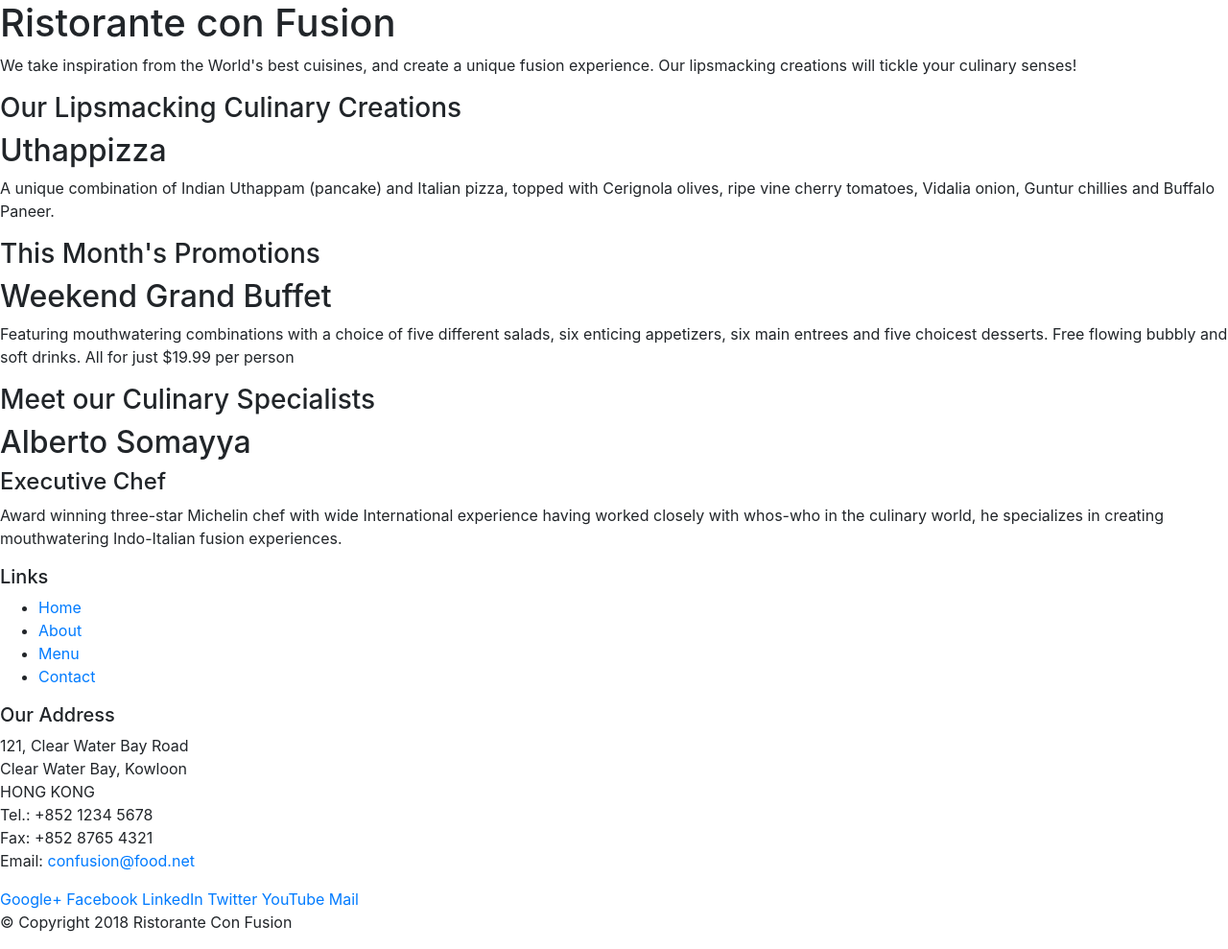
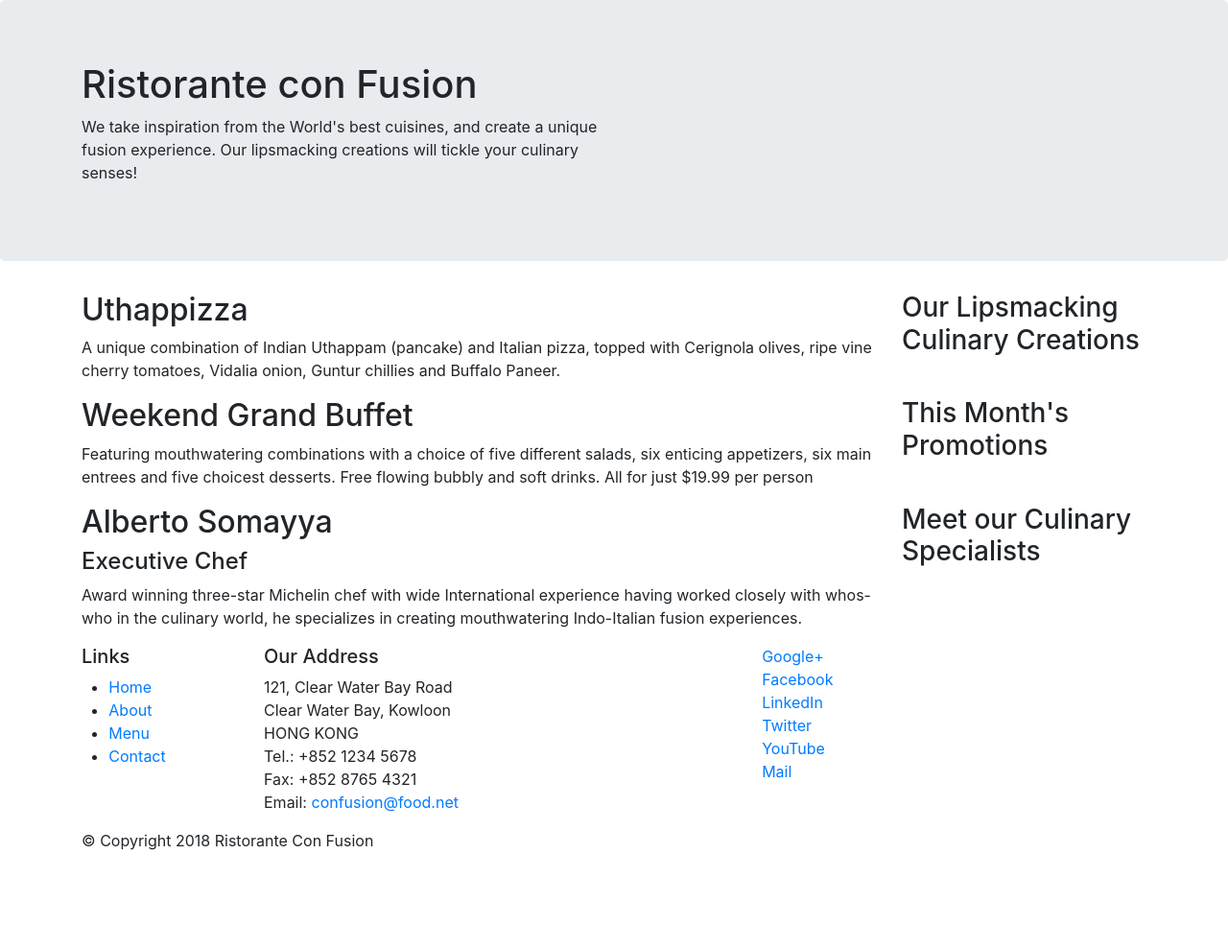
Before and after one commit to masfandyar/project, a website: page index.html in a window 1280 px wide. Shown: the whole page at 96% size. After the commit the page ends 904 px from the top, so only its background shows below. Drawn offline with nearby package versions, Linux system fonts and the light colour scheme.

Commit message:
Bootstrap Grid Part 1

```diff
--- a/index.html
+++ b/index.html
@@ -14,46 +14,46 @@
 
 <body>
 
-    <header>
-        <div>
-            <div>
-                <div>
+    <header class="jumbotron">
+        <div class="container">
+            <div class="row">
+                <div class="col-12 col-sm-6">
                     <h1>Ristorante con Fusion</h1>
                     <p>We take inspiration from the World's best cuisines, and create a unique fusion experience. Our lipsmacking creations will tickle your culinary senses!</p>
                 </div>
-                <div>
+                <div class="col-12 col-sm">
                 </div>
             </div>
         </div>
     </header>
 
-    <div>
-        <div>
-            <div>
+    <div class="container">
+        <div class="row">
+            <div class="col-12 col-sm-4 order-sm-last col-md-3">
                 <h3>Our Lipsmacking Culinary Creations</h3>
             </div>
-            <div>
+            <div class="col col-sm order-sm-first col-md">
                 <h2>Uthappizza</h2>
                 <p>A unique combination of Indian Uthappam (pancake) and Italian pizza, topped with Cerignola olives, ripe vine cherry tomatoes, Vidalia onion, Guntur chillies and Buffalo Paneer.</p>
             </div>
         </div>
 
 
-        <div>
-            <div>
+        <div class="row">
+            <div class="col-12 col-sm-4 order-sm-last col-md-3">
                 <h3>This Month's Promotions</h3>
             </div>
-            <div>
+            <div class="col col-sm order-sm-first col-md">
                 <h2>Weekend Grand Buffet</h2>
                 <p>Featuring mouthwatering combinations with a choice of five different salads, six enticing appetizers, six main entrees and five choicest desserts. Free flowing bubbly and soft drinks. All for just $19.99 per person </p>
             </div>
         </div>
 
-        <div>
-            <div>
+        <div class="row">
+            <div class="col-12 col-sm-4 order-sm-last col-md-3">
                 <h3>Meet our Culinary Specialists</h3>
             </div>
-            <div>
+            <div class="col col-sm order-sm-first col-md">
                 <h2>Alberto Somayya</h2>
                 <h4>Executive Chef</h4>
                 <p>Award winning three-star Michelin chef with wide International experience having worked closely with whos-who in the culinary world, he specializes in creating mouthwatering Indo-Italian fusion experiences. </p>
@@ -62,18 +62,18 @@
     </div>
 
     <footer>
-        <div>
-            <div>
-                <div>
+        <div class="container">
+            <div class="row">
+                <div class="col-4 col-sm-2">
                     <h5>Links</h5>
-                    <ul>
+                    <ul class="col-4 offset-1 col-sm-2">
                         <li><a href="#">Home</a></li>
                         <li><a href="#">About</a></li>
                         <li><a href="#">Menu</a></li>
                         <li><a href="#">Contact</a></li>
                     </ul>
                 </div>
-                <div>
+                <div class="col-7 col-sm-5">
                     <h5>Our Address</h5>
                     <address>
 		              121, Clear Water Bay Road<br>
@@ -84,8 +84,8 @@
 		              Email: <a href="mailto:confusion@food.net">confusion@food.net</a>
 		           </address>
                 </div>
-                <div>
-                    <div>
+                <div class="col-12 col-sm-4">
+                    <div class="col-4 offset-1 col-sm-2">
                         <a href="http://google.com/+">Google+</a>
                         <a href="http://www.facebook.com/profile.php?id=">Facebook</a>
                         <a href="http://www.linkedin.com/in/">LinkedIn</a>
@@ -95,8 +95,8 @@
                     </div>
                 </div>
            </div>
-           <div>
-                <div>
+           <div class="row">
+                <div class="col-auto">
                     <p>© Copyright 2018 Ristorante Con Fusion</p>
                 </div>
            </div>
```
